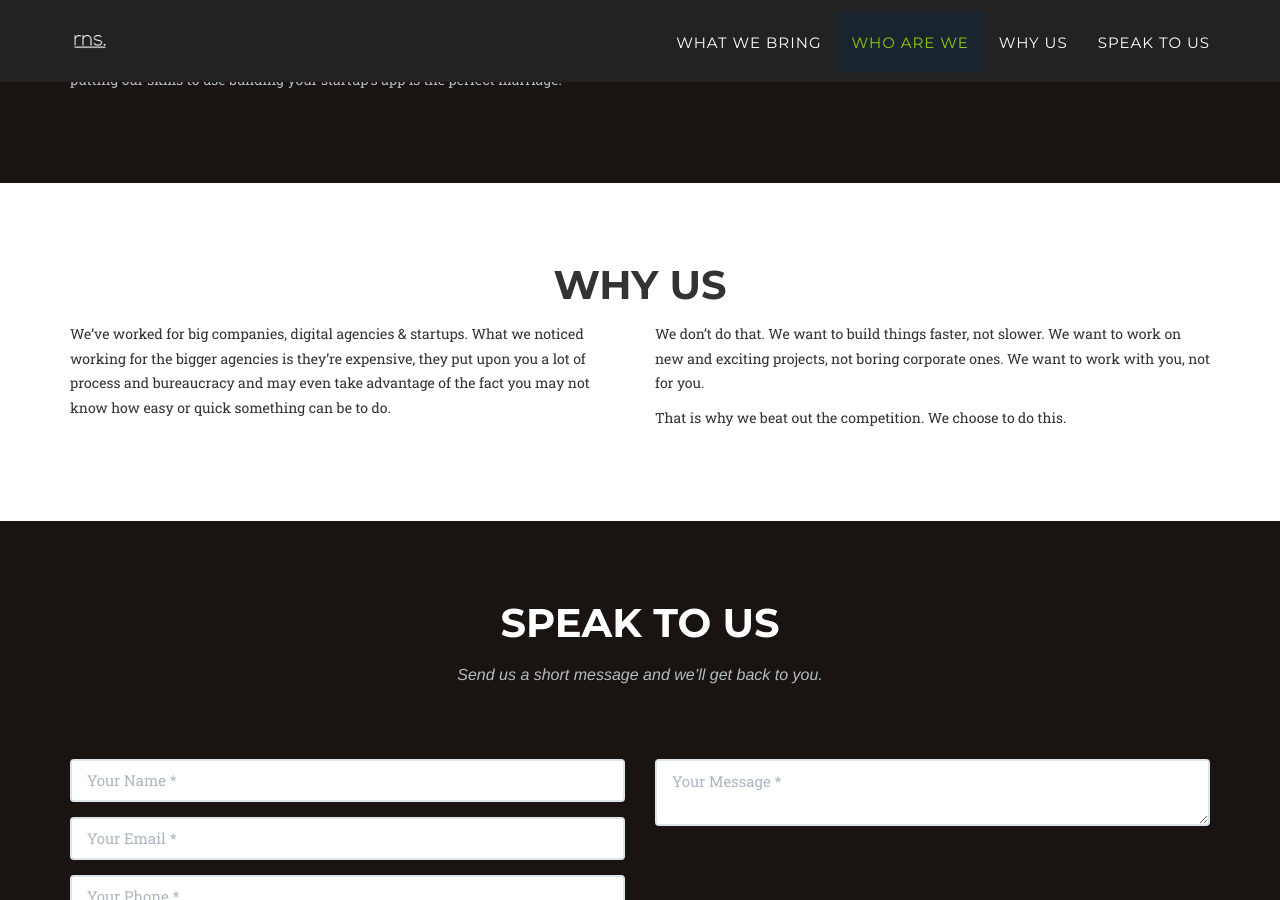
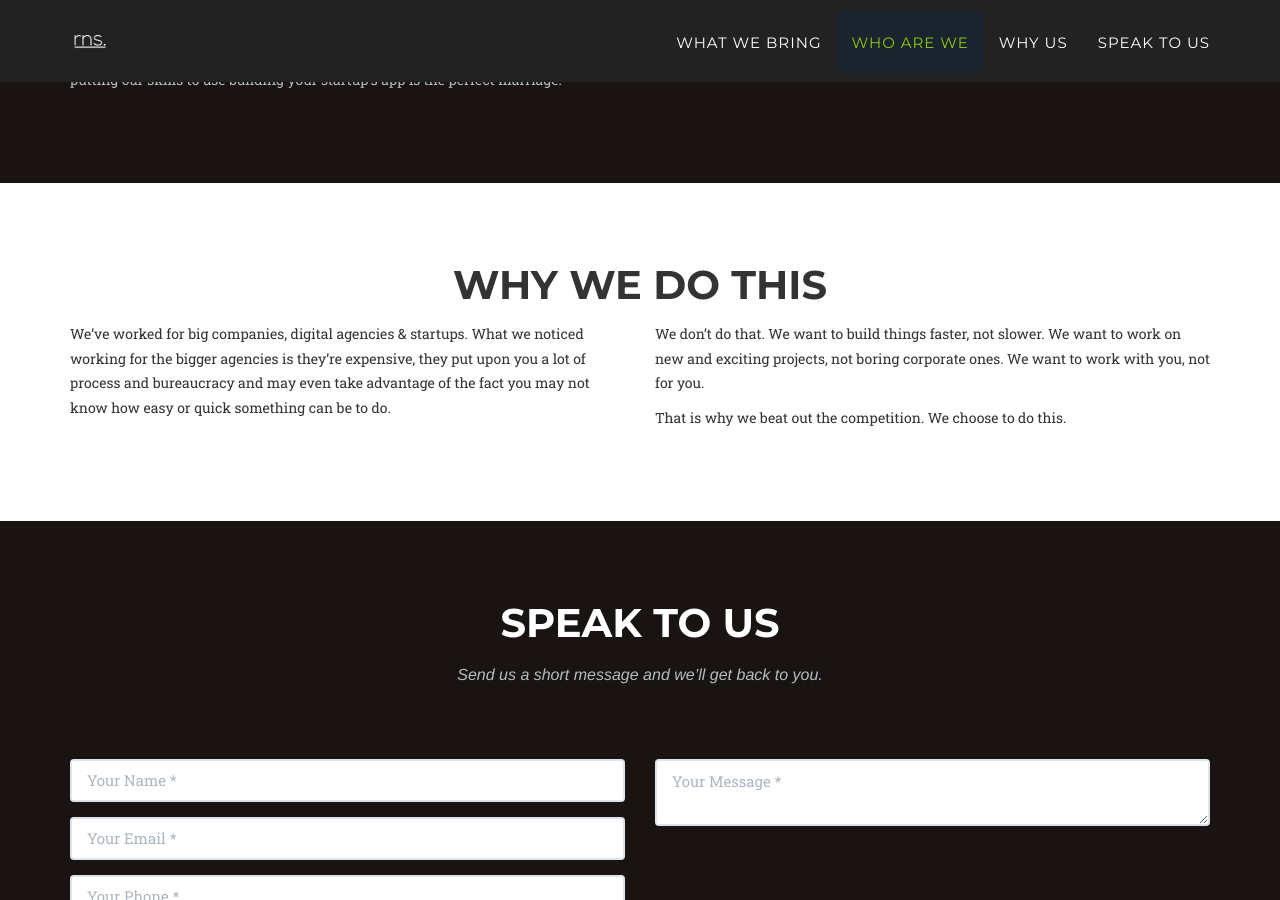
Before and after one commit to RnS-Apps/RnS-Apps.github.io, a Jekyll site: the page built from index.html, in a window 1280 px wide and 900 px high, scrolled down 1459 px. Built offline with Jekyll 4.4.1, drawn with Linux system fonts in a browser that asks for light colours; some web fonts are replaced.

Commit message:
Update whyus.html
Copy change

```diff
--- a/_includes/whyus.html
+++ b/_includes/whyus.html
@@ -3,7 +3,7 @@
         <div class="container">
             <div class="row">
                 <div class="col-lg-12 text-center">
-                    <h2 class="section-heading">Why us</h2>
+                    <h2 class="section-heading">Why we do this</h2>
                     <!--<h3 class="section-subheading text-muted">Lorem ipsum dolor sit amet consectetur.</h3>-->
                 </div>
             </div>
```
